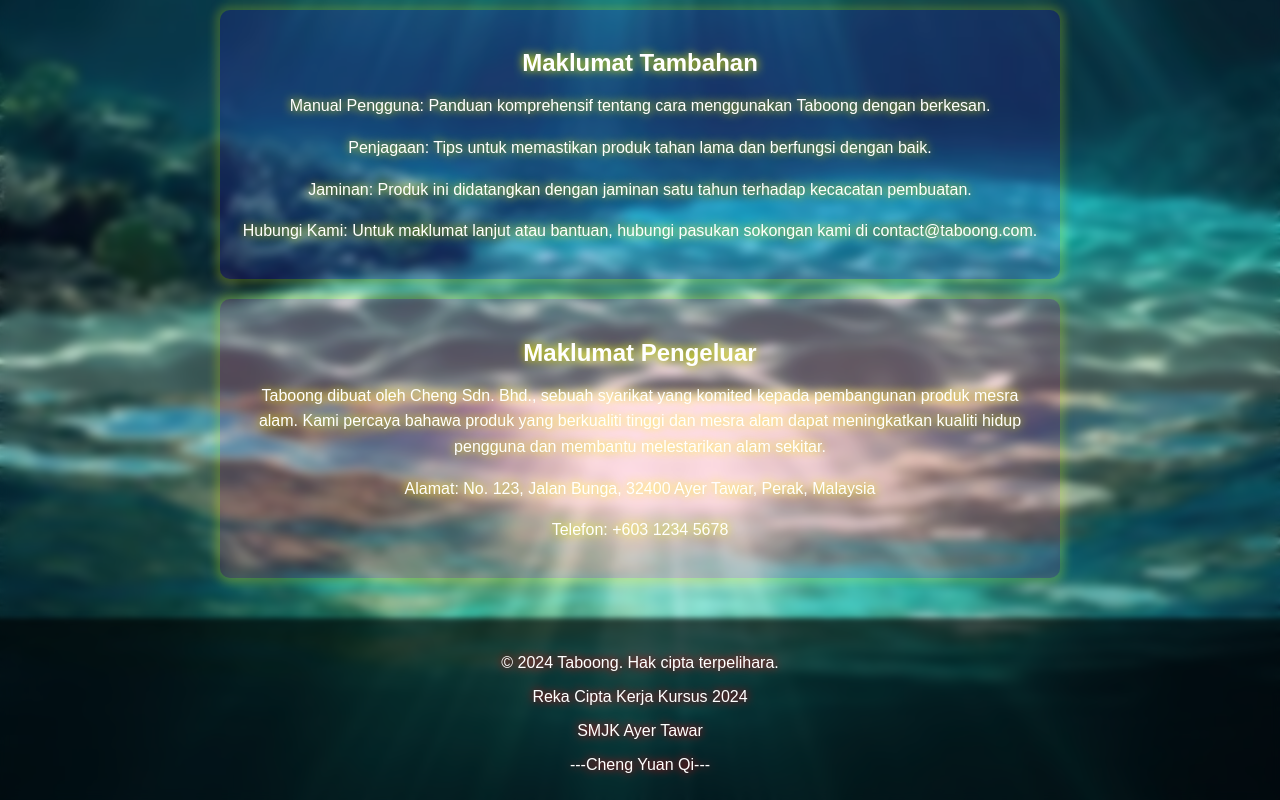
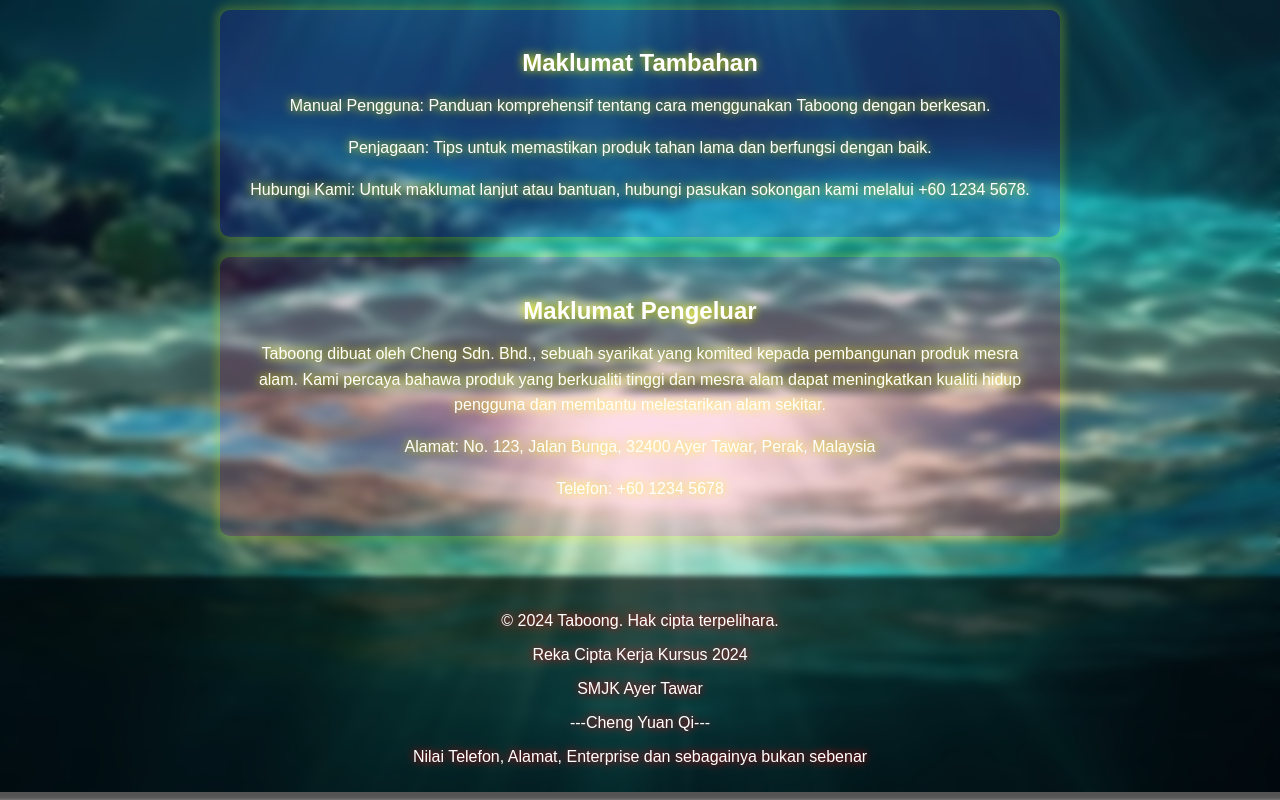
Before and after one commit to CYQ-github/rc, a plain HTML site: page index.html in a window 1280 px wide. Shown: the part 2007-2807 px from the top of the page. Drawn offline with Linux system fonts and the light colour scheme.

Commit message:
Update index.html

```diff
--- a/index.html
+++ b/index.html
@@ -56,14 +56,13 @@
             <h2>Maklumat Tambahan</h2>
             <p>Manual Pengguna: Panduan komprehensif tentang cara menggunakan Taboong dengan berkesan.</p>
             <p>Penjagaan: Tips untuk memastikan produk tahan lama dan berfungsi dengan baik.</p>
-            <p>Jaminan: Produk ini didatangkan dengan jaminan satu tahun terhadap kecacatan pembuatan.</p>
-            <p>Hubungi Kami: Untuk maklumat lanjut atau bantuan, hubungi pasukan sokongan kami di contact@taboong.com.</p>
+            <p>Hubungi Kami: Untuk maklumat lanjut atau bantuan, hubungi pasukan sokongan kami melalui +60 1234 5678.</p>
         </div>
         <div class="panel panel-manufacturer">
             <h2>Maklumat Pengeluar</h2>
             <p>Taboong dibuat oleh Cheng Sdn. Bhd., sebuah syarikat yang komited kepada pembangunan produk mesra alam. Kami percaya bahawa produk yang berkualiti tinggi dan mesra alam dapat meningkatkan kualiti hidup pengguna dan membantu melestarikan alam sekitar.</p>
             <p>Alamat: No. 123, Jalan Bunga, 32400 Ayer Tawar, Perak, Malaysia</p>
-            <p>Telefon: +603 1234 5678</p>
+            <p>Telefon: +60 1234 5678</p>
         </div>
     </section>
 
@@ -72,6 +71,7 @@
         <p>Reka Cipta Kerja Kursus 2024</p>
         <p>SMJK Ayer Tawar</p>
         <p>---Cheng Yuan Qi---</p>
+        <p>Nilai Telefon, Alamat, Enterprise dan sebagainya bukan sebenar</p>
     </footer>
 </body>
 </html>
```
